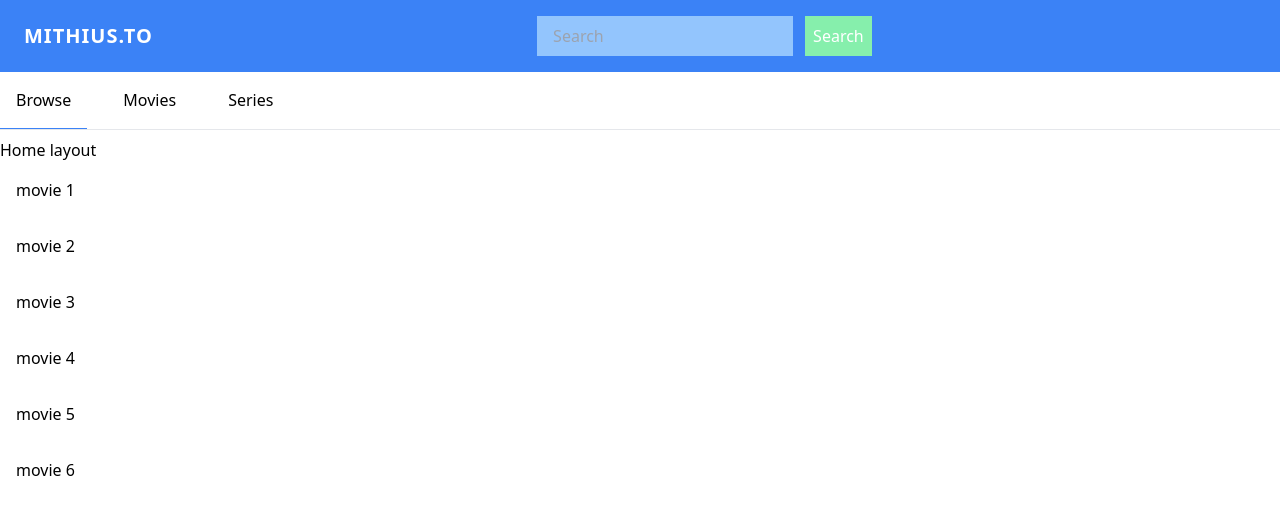
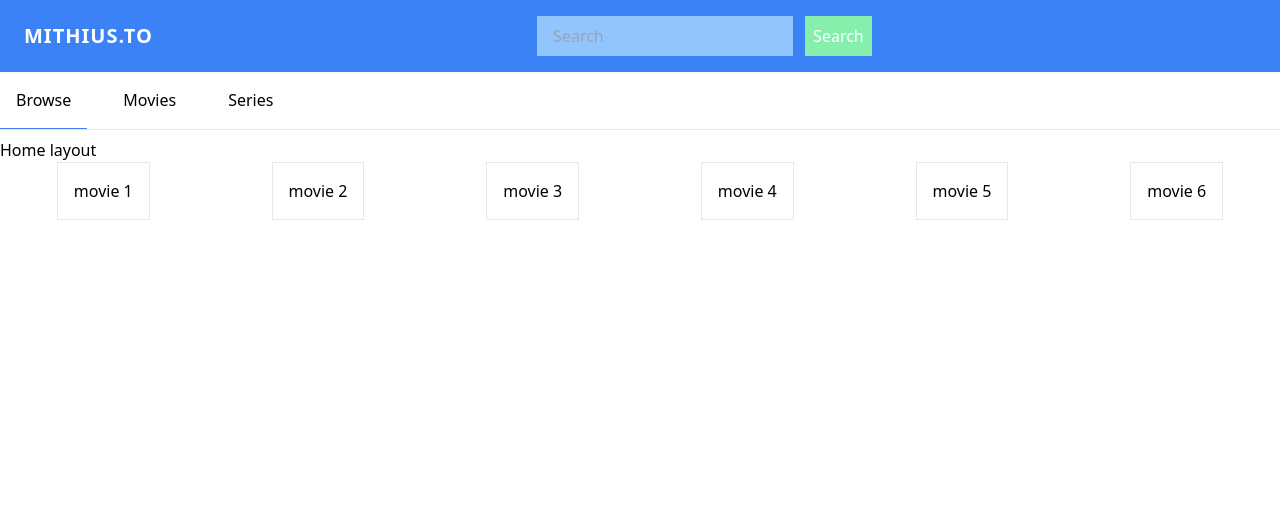
Before and after one commit to lilmithi/Mithius.to, a Flask app: page / in a window 1280 px wide. Shown: the top 515 px of the page. Run offline with Flask 2, Linux system fonts and the light colour scheme.

Commit message:
Style:Add styling

```diff
--- a/app/static/src/output.css
+++ b/app/static/src/output.css
@@ -517,6 +517,10 @@ video {
   position: static;
 }
 
+.col-span-1 {
+  grid-column: span 1 / span 1;
+}
+
 .mx-auto {
   margin-left: auto;
   margin-right: auto;
@@ -534,8 +538,16 @@ video {
   display: flex;
 }
 
+.grid {
+  display: grid;
+}
+
 .w-32 {
   width: 8rem;
+}
+
+.grid-cols-3 {
+  grid-template-columns: repeat(3, minmax(0, 1fr));
 }
 
 .flex-wrap {
@@ -558,12 +570,28 @@ video {
   justify-content: space-around;
 }
 
+.justify-items-center {
+  justify-items: center;
+}
+
 .gap-3 {
   gap: 0.75rem;
 }
 
 .gap-5 {
   gap: 1.25rem;
+}
+
+.gap-2 {
+  gap: 0.5rem;
+}
+
+.justify-self-center {
+  justify-self: center;
+}
+
+.border {
+  border-width: 1px;
 }
 
 .border-b {
@@ -689,6 +717,10 @@ video {
     width: 16rem;
   }
 
+  .md\:grid-cols-6 {
+    grid-template-columns: repeat(6, minmax(0, 1fr));
+  }
+
   .md\:px-6 {
     padding-left: 1.5rem;
     padding-right: 1.5rem;
```
